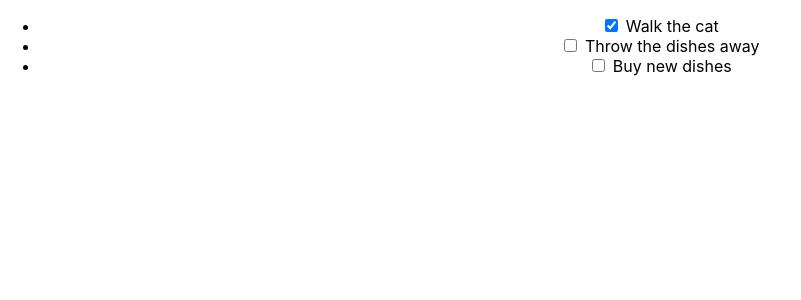
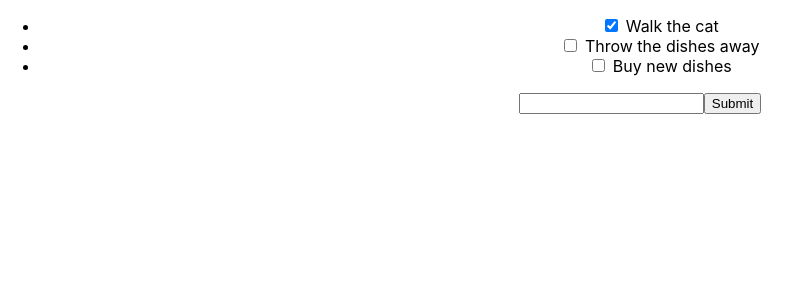
Before and after one commit to RichardGarza/react-to-do, a React (Create React App) app: page / in a window 1280 px wide. Shown: the top 300 px of the page, without its empty margins (0-801 px from the left). Built offline with nearby package versions, Linux system fonts and the light colour scheme.

Commit message:
Added functionality to the todo app

```diff
--- a/src/App.js
+++ b/src/App.js
@@ -11,10 +11,21 @@
          { description: 'Walk the cat', isCompleted: true },
          { description: 'Throw the dishes away', isCompleted: false },
          { description: 'Buy new dishes', isCompleted: false }
-      ]
+       ],
+        newTodoDescription: ''
     }
    }
 
+   handleChange(e) {
+     this.setState({ newTodoDescription: e.target.value })
+   }
+
+   handleSubmit(e) {
+     e.preventDefault();
+      if (!this.state.newTodoDescription) { return }
+     const newTodo = { description: this.state.newTodoDescription, isCompleted: false };
+        this.setState({ todos: [...this.state.todos, newTodo], newTodoDescription: '' });
+   }
 
    toggleComplete(index) {
        const todos = this.state.todos.slice();
@@ -31,6 +42,10 @@
          <ToDo key={ index } description={ todo.description } isCompleted={ todo.isCompleted } toggleComplete={ () => this.toggleComplete(index) } />
         )}
        </ul>
+       <form onSubmit={ (e) => this.handleSubmit(e) }>
+           <input type="text" value={ this.state.newTodoDescription } onChange={ (e) => this.handleChange(e) } />
+           <input type="submit" />
+       </form>
       </div>
     );
   }
--- a/src/components/ToDo.js
+++ b/src/components/ToDo.js
@@ -4,7 +4,7 @@
   render(){
     return (
       <li>
-        <input type="checkbox" checked={this.props.isCompleted} />
+        <input type="checkbox" checked={ this.props.isCompleted } onChange={ this.props.toggleComplete } />
         <span> {this.props.description} </span>
       </li>
     );
```
